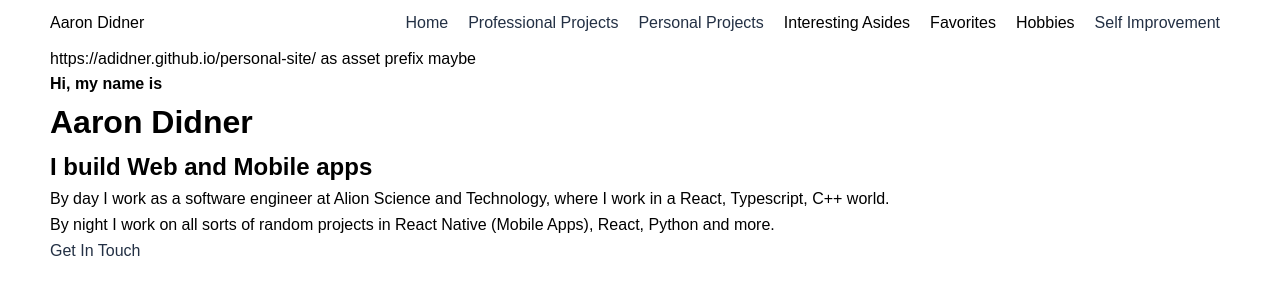
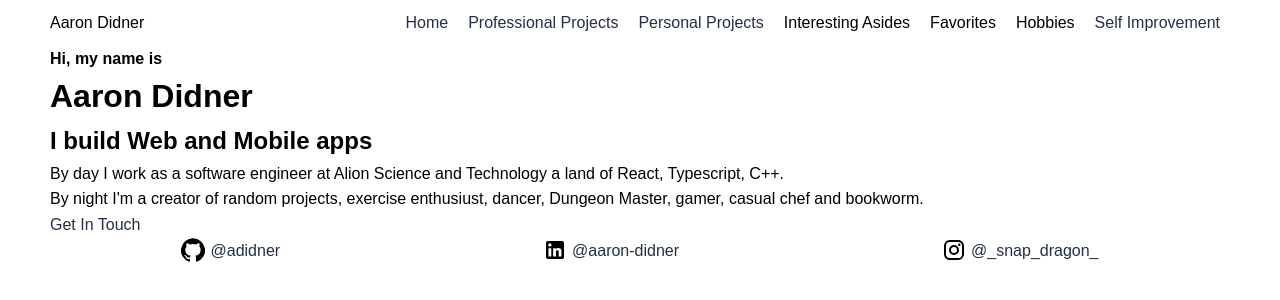
Before and after one commit to adidner/personal-site, a Next.js app: page / in a window 1280 px wide. Shown: the top 300 px of the page. Built offline with nearby package versions, Linux system fonts and the light colour scheme.

Commit message:
added icons and git/linkedIn links

```diff
--- a/package.json
+++ b/package.json
@@ -4,6 +4,8 @@
   "version": "0.1.0",
   "private": true,
   "dependencies": {
+    "@material-ui/core": "^4.11.3",
+    "@material-ui/icons": "^4.11.2",
     "@testing-library/jest-dom": "^5.11.9",
     "@testing-library/react": "^11.2.5",
     "@testing-library/user-event": "^12.7.0",
--- /dev/null
+++ b/src/assets/BitBucketIcon.tsx
@@ -0,0 +1,16 @@
+import SvgIcon from '@material-ui/core/SvgIcon';
+
+const BitBucketIcon = (<SvgIcon viewBox="0 0 443.43 63.27">
+      <linearGradient id="New_Gradient_Swatch_1" x1="64.01" y1="30.27" x2="32.99" y2="54.48" gradientUnits="userSpaceOnUse">
+        <stop offset="0.18" stopColor="#0052cc"/><stop offset="1" stopColor="#2684ff"/>
+      </linearGradient>
+        <g id="Layer_2" data-name="Layer 2">
+          <g id="Blue">
+            <polygon fill={"none"} points="24.7 43.51 37.75 43.51 40.9 25.12 21.23 25.12 24.7 43.51"/>
+            <path fill={"#2684ff"} d="M2,6.26A2,2,0,0,0,0,8.58L8.49,60.12a2.72,2.72,0,0,0,2.66,2.27H51.88a2,2,0,0,0,2-1.68L62.37,8.59a2,2,0,0,0-2-2.32ZM37.75,43.51h-13L21.23,25.12H40.9Z"/>
+            <path fill={"#FFF"} d="M59.67,25.12H40.9L37.75,43.51h-13L9.4,61.73a2.71,2.71,0,0,0,1.75.66H51.89a2,2,0,0,0,2-1.68Z"/>
+          </g>
+        </g>
+    </SvgIcon>);
+
+export default BitBucketIcon;
--- a/src/css.generated/default.css
+++ b/src/css.generated/default.css
@@ -15,3 +15,7 @@ a {
   text-decoration: none;
   color: #233044;
 }
+
+a:hover {
+  color: #f87f27;
+}
--- /dev/null
+++ b/src/css.generated/root.css
@@ -0,0 +1,24 @@
+.icon-link-container {
+  display: -webkit-box;
+  display: -ms-flexbox;
+  display: flex;
+  -webkit-box-align: center;
+      -ms-flex-align: center;
+          align-items: center;
+}
+
+.icon-link-container a {
+  margin-left: 5px;
+}
+
+.all-icon-links-container {
+  display: -webkit-box;
+  display: -ms-flexbox;
+  display: flex;
+  -ms-flex-pack: distribute;
+      justify-content: space-around;
+  -webkit-box-orient: horizontal;
+  -webkit-box-direction: normal;
+      -ms-flex-direction: row;
+          flex-direction: row;
+}
--- a/src/css.generated/styles.css
+++ b/src/css.generated/styles.css
@@ -26,10 +26,6 @@
 
 .navbar .navbar-main-ul li {
   padding: 10px;
-}
-
-.navbar .navbar-main-ul a:hover {
-  color: #f87f27;
 }
 
 .navbar .navbar-dropdown-ul {
--- a/src/css.generated/variables.css
+++ b/src/css.generated/variables.css
@@ -1 +1 @@
-/* No CSS */
+/* No CSS *//*# sourceMappingURL=variables.css.map */
--- a/src/pages/_app.tsx
+++ b/src/pages/_app.tsx
@@ -1,6 +1,7 @@
 
 import "../css.generated/default.css";
 import "../css.generated/styles.css";
+import "../css.generated/root.css";
 
 import type { AppProps } from 'next/app';
 
--- a/src/pages/index.tsx
+++ b/src/pages/index.tsx
@@ -1,24 +1,65 @@
-import React from 'react';
+import React, { ReactNode } from 'react';
 import Layout from '../components/Layout';
+import GitHubIcon from '@material-ui/icons/GitHub';
+import LinkedInIcon from '@material-ui/icons/LinkedIn';
+import InstagramIcon from '@material-ui/icons/Instagram';
+import BitBucketIcon from '../assets/BitBucketIcon';
+
 
 function Root() {
     return (
         <Layout>
-          <div>https://adidner.github.io/personal-site/ as asset prefix maybe</div>
           <h4>Hi, my name is</h4>
           <h1>Aaron Didner</h1>
           <h2>I build Web and Mobile apps</h2>
           <p>
-            By day I work as a software engineer at Alion Science and Technology, where I work in a React, Typescript, C++ world.
+            By day I work as a software engineer at Alion Science and Technology a land of React, Typescript, C++.
           </p>
           <p>
-            By night I work on all sorts of random projects in React Native (Mobile Apps), React, Python and more.
+            By night I'm a creator of random projects, exercise enthusiust, dancer, Dungeon Master, gamer, casual chef and bookworm.
           </p>
           <a href={`mailto:adidner@gmail.com`} className="email-link">
             Get In Touch
           </a>
+          <div className="all-icon-links-container">
+            <IconPlusLink
+              icon={<GitHubIcon/>}
+              title={"@adidner"}
+              link={"https://github.com/adidner/"}
+            />
+            <IconPlusLink
+              icon={<LinkedInIcon/>}
+              title={"@aaron-didner"}
+              link={"https://www.linkedin.com/in/aaron-didner-3b9554129/"}
+            />
+            <IconPlusLink
+              icon={<InstagramIcon/>}
+              title={"@_snap_dragon_"}
+              link={"https://www.instagram.com/_snap_dragon_/"}
+            />
+            {/* <IconPlusLink
+              icon={BitBucketIcon}
+              title={"@adidner"}
+              link={"https://bitbucket.org/adidner/"}
+            />  */}
+          </div>
         </Layout>
       );
 }
 
+interface IconPlusLinkInterface{
+  icon: ReactNode;
+  title: string;
+  link: string;
+}
+function IconPlusLink(props: IconPlusLinkInterface){
+
+  return (
+    <div className={"icon-link-container"}>
+      {props.icon}
+      <a href={props.link}>{props.title}</a>
+    </div>
+  );
+}
+
 export default Root;
--- /dev/null
+++ b/src/pages/root.scss
@@ -0,0 +1,16 @@
+@import "../scss/variables.scss";
+
+.icon-link-container {
+    display:flex;
+    align-items: center;
+
+    a {
+        margin-left: 5px;
+    }
+}
+
+.all-icon-links-container {
+    display:flex;
+    justify-content: space-around;
+    flex-direction: row;
+}
--- a/src/scss/default.scss
+++ b/src/scss/default.scss
@@ -15,4 +15,7 @@ body {
 a {
   text-decoration: none;
   color: $secondary-color;
+  &:hover {
+    color: $accent-color;
+  }
 }
--- a/src/scss/styles.scss
+++ b/src/scss/styles.scss
@@ -20,9 +20,6 @@
       padding: 10px;
     }
 
-    a:hover {
-      color: $accent-color;
-    }
   }
 
   .navbar-dropdown-ul {
```
Also changed, not shown: 1 other file (tests, documents, lock files or other folders).
